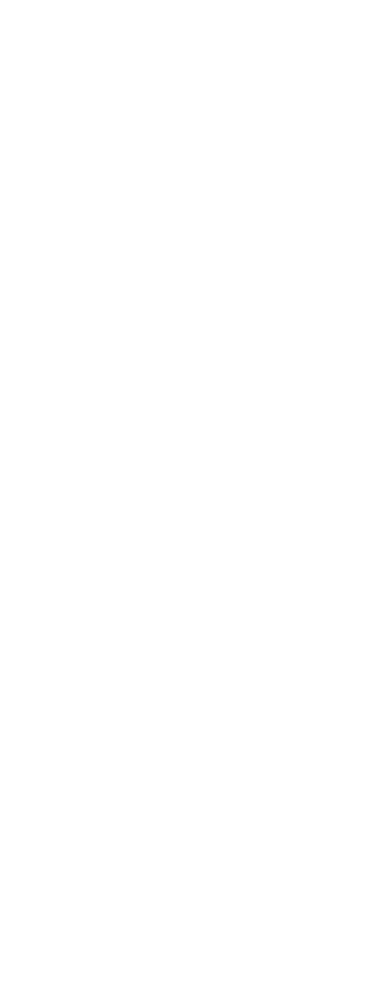
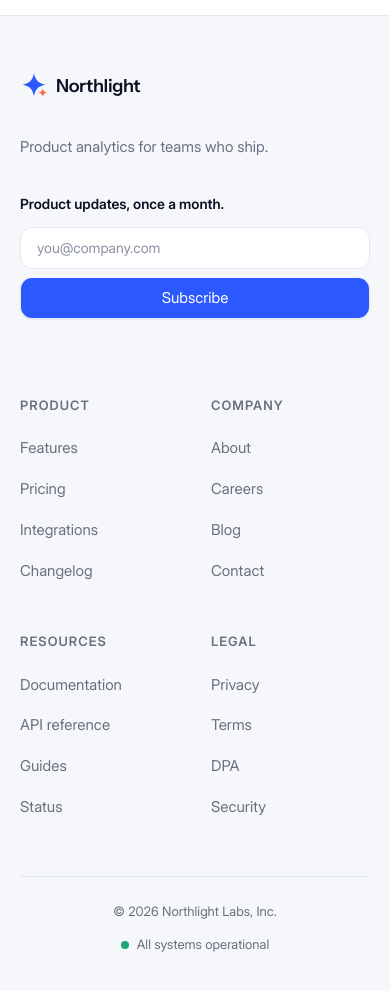
Before and after one commit to z1jey/northlight-landing-page, a React (Vite) app: page / in a window 390 px wide. Shown: the part 7140-8131 px from the top of the page. Before the commit the page ends 7155 px from the top, so only its background shows below. Built offline with nearby package versions, Linux system fonts and the light colour scheme.

Commit message:
done footer with responsiveness

```diff
--- a/src/components/footer.tsx
+++ b/src/components/footer.tsx
@@ -0,0 +1,302 @@
+import { useState } from "react";
+
+import northlightMark from "@/assets/logo/northlight-mark.svg";
+import { Button } from "@/components/ui/button";
+import { Input } from "@/components/ui/input";
+import { footerLinkGroups } from "@/mock/footer";
+
+export function Footer() {
+  const [email, setEmail] = useState("");
+  const [message, setMessage] = useState("");
+
+  const handleSubmit = (event: React.FormEvent<HTMLFormElement>) => {
+    event.preventDefault();
+
+    const trimmedEmail = email.trim();
+
+    if (!trimmedEmail) {
+      setMessage("Enter your email address to subscribe.");
+      return;
+    }
+
+    const emailPattern = /^[^\s@]+@[^\s@]+\.[^\s@]+$/;
+
+    if (!emailPattern.test(trimmedEmail)) {
+      setMessage("That doesn't look like a valid email address.");
+      return;
+    }
+
+    setMessage("Thanks — check your inbox to confirm.");
+    setEmail("");
+  };
+
+  return (
+    <footer
+      aria-label="Site footer"
+      className="
+        border-t
+        border-[#E4E8EF]
+        bg-[#F6F7FB]
+      "
+    >
+      <div
+        className="
+          mx-auto
+          max-w-[1200px]
+          px-5
+          py-14
+          min-[641px]:px-6
+          min-[641px]:py-[72px]
+          min-[901px]:py-20
+        "
+      >
+        {/* Main footer content */}
+        <div
+          className="
+            grid
+            grid-cols-2
+            gap-x-8
+            gap-y-12
+
+            min-[641px]:grid-cols-4
+            min-[641px]:gap-x-8
+            min-[641px]:gap-y-10
+
+            min-[901px]:grid-cols-[1.6fr_repeat(4,1fr)]
+            min-[901px]:gap-10
+        "
+        >
+          {/* Brand + Newsletter */}
+          <section
+            aria-labelledby="footer-brand-heading"
+            className="
+                col-span-2
+  min-[641px]:col-span-4
+  min-[901px]:col-span-1
+  min-[901px]:row-span-1
+            "
+          >
+            {/* Logo */}
+            <a
+              href="/"
+              aria-label="Northlight home"
+              className="
+                inline-flex
+                items-center
+                gap-2
+              "
+            >
+              <img
+                src={northlightMark}
+                alt=""
+                aria-hidden="true"
+                className="
+                  h-7
+                  w-7
+                  shrink-0
+                  object-contain
+                "
+              />
+
+              <span
+                id="footer-brand-heading"
+                className="
+                  font-instrument-semibold
+                  text-[18px]
+                  leading-none
+                  tracking-[-0.02em]
+                  text-[#0A1024]
+                "
+              >
+                Northlight
+              </span>
+            </a>
+
+            {/* Tagline */}
+            <p
+              className="
+                mt-7
+                max-w-[300px]
+                font-inter-regular
+                text-[15px]
+                leading-[1.65]
+                text-[#6A707F]
+              "
+            >
+              Product analytics for teams who ship.
+            </p>
+
+            {/* Newsletter */}
+            <section aria-labelledby="newsletter-heading" className="mt-8">
+              <h2
+                id="newsletter-heading"
+                className="
+                  font-inter-semibold
+                  text-[14px]
+                  leading-[1.65]
+                  text-[#0A1024]
+                "
+              >
+                Product updates, once a month.
+              </h2>
+
+              <form
+                onSubmit={handleSubmit}
+                noValidate
+                className="
+                    mt-3
+                    flex
+                    w-full
+                    flex-col
+                    gap-2
+                    min-[641px]:max-w-[405px]
+                    min-[641px]:flex-row
+                    min-[641px]:items-center
+                "
+              >
+                <Input
+                  type="email"
+                  value={email}
+                  onChange={(event) => {
+                    setEmail(event.target.value);
+                    setMessage("");
+                  }}
+                  placeholder="you@company.com"
+                  aria-label="Email address"
+                  aria-describedby="newsletter-message"
+                />
+
+                <Button
+                  type="submit"
+                  variant="primary"
+                  size="default"
+                  className="
+                    w-full
+                    shrink-0
+
+                    min-[641px]:w-auto
+                  "
+                >
+                  Subscribe
+                </Button>
+              </form>
+
+              {/* Validation / success message */}
+              <p
+                id="newsletter-message"
+                aria-live="polite"
+                className={`
+                  mt-2
+                  min-h-[20px]
+                  font-inter-regular
+                  text-[13px]
+                  leading-[1.5]
+                  ${
+                    message.startsWith("Thanks")
+                      ? "text-[#16805B]"
+                      : "text-[#B93A17]"
+                  }
+                `}
+              >
+                {message}
+              </p>
+            </section>
+          </section>
+
+          {/* Footer navigation */}
+          {footerLinkGroups.map((group) => (
+            <nav key={group.title} aria-label={group.title} className="min-w-0">
+              <h2
+                className="
+                  font-inter-semibold
+                  text-[13px]
+                  uppercase
+                  leading-[1.65]
+                  tracking-[0.08em]
+                  text-[#6A707F]
+                "
+              >
+                {group.title}
+              </h2>
+
+              <ul className="mt-5 space-y-4">
+                {group.links.map((link) => (
+                  <li key={link}>
+                    <a
+                      href="#"
+                      className="
+                        rounded-sm
+                        font-inter-regular
+                        text-[15px]
+                        leading-[1.65]
+                        text-[#6A707F]
+                        transition-colors
+                        duration-200
+                        hover:text-[#0A1024]
+                        focus-visible:outline-none
+                        focus-visible:ring-2
+                        focus-visible:ring-[#2B59FF]
+                        focus-visible:ring-offset-2
+                      "
+                    >
+                      {link}
+                    </a>
+                  </li>
+                ))}
+              </ul>
+            </nav>
+          ))}
+        </div>
+
+        {/* Bottom bar */}
+        <div
+          className="
+            mt-14
+            border-t
+            border-[#E4E8EF]
+            pt-6
+            min-[641px]:mt-16
+          "
+        >
+          <div
+            className="
+              flex
+              flex-col
+              items-center
+              justify-center
+              gap-3
+              text-center
+              font-inter-regular
+              text-[13px]
+              leading-[1.65]
+              text-[#6A707F]
+
+              min-[641px]:flex-row
+              min-[641px]:gap-6
+
+              min-[901px]:justify-between
+              min-[901px]:text-left
+            "
+          >
+            <p>© 2026 Northlight Labs, Inc.</p>
+
+            <p className="flex items-center gap-2">
+              <span
+                aria-hidden="true"
+                className="
+                  h-2
+                  w-2
+                  shrink-0
+                  rounded-full
+                  bg-[#1FA774]
+                "
+              />
+
+              <span>All systems operational</span>
+            </p>
+          </div>
+        </div>
+      </div>
+    </footer>
+  );
+}
--- a/src/components/ui/input.tsx
+++ b/src/components/ui/input.tsx
@@ -1,7 +1,7 @@
-import * as React from "react"
-import { Input as InputPrimitive } from "@base-ui/react/input"
+import * as React from "react";
+import { Input as InputPrimitive } from "@base-ui/react/input";
 
-import { cn } from "@/lib/utils"
+import { cn } from "@/lib/utils";
 
 function Input({ className, type, ...props }: React.ComponentProps<"input">) {
   return (
@@ -9,12 +9,49 @@
       type={type}
       data-slot="input"
       className={cn(
-        "h-9 w-full min-w-0 rounded-3xl border border-transparent bg-input/50 px-3 py-1 text-base transition-[color,box-shadow,background-color] outline-none file:inline-flex file:h-7 file:border-0 file:bg-transparent file:text-sm file:font-medium file:text-foreground placeholder:text-muted-foreground focus-visible:border-ring focus-visible:ring-3 focus-visible:ring-ring/30 disabled:pointer-events-none disabled:cursor-not-allowed disabled:opacity-50 aria-invalid:border-destructive aria-invalid:ring-3 aria-invalid:ring-destructive/20 md:text-sm dark:aria-invalid:border-destructive/50 dark:aria-invalid:ring-destructive/40",
-        className
+        `
+          h-[42px]
+          w-full
+          min-w-0
+          rounded-[12px]
+          border
+          border-[#E4E8EF]
+          bg-white
+          px-4
+          py-0
+          font-inter-regular
+          text-[14px]
+          text-[#0A1024]
+          outline-none
+          transition-[color,box-shadow,border-color]
+          duration-200
+
+          placeholder:text-[#8A91A0]
+
+          focus-visible:border-[#2B59FF]
+          focus-visible:ring-1
+          focus-visible:ring-[#2B59FF]/20
+
+          disabled:pointer-events-none
+          disabled:cursor-not-allowed
+          disabled:opacity-50
+
+          aria-invalid:border-[#B93A17]
+          aria-invalid:ring-2
+          aria-invalid:ring-[#B93A17]/20
+
+          file:inline-flex
+          file:h-7
+          file:border-0
+          file:bg-transparent
+          file:text-sm
+          file:font-medium
+        `,
+        className,
       )}
       {...props}
     />
-  )
+  );
 }
 
-export { Input }
+export { Input };
--- a/src/global.css
+++ b/src/global.css
@@ -86,6 +86,20 @@
     margin: 0;
     background-color: #ffffff;
     color: #0a1024;
+  }
+
+  ::-webkit-scrollbar {
+    width: 7px;
+    height: 7px;
+  }
+
+  ::-webkit-scrollbar-thumb {
+    background: #1e3fcc;
+    border-radius: 10px;
+  }
+
+  ::-webkit-scrollbar-thumb:hover {
+    background: var(--foreground);
   }
 }
 
--- a/src/routes/__root.tsx
+++ b/src/routes/__root.tsx
@@ -2,7 +2,7 @@
 import { TanStackRouterDevtools } from "@tanstack/react-router-devtools";
 import * as React from "react";
 import { Navbar } from "@/components/nav-bar";
-
+import { Footer } from "@/components/footer";
 export const Route = createRootRoute({ component: RootLayout });
 
 function RootLayout() {
@@ -10,6 +10,7 @@
     <React.Fragment>
       <Navbar />
       <Outlet />
+      <Footer />
       <TanStackRouterDevtools />
     </React.Fragment>
   );
```
